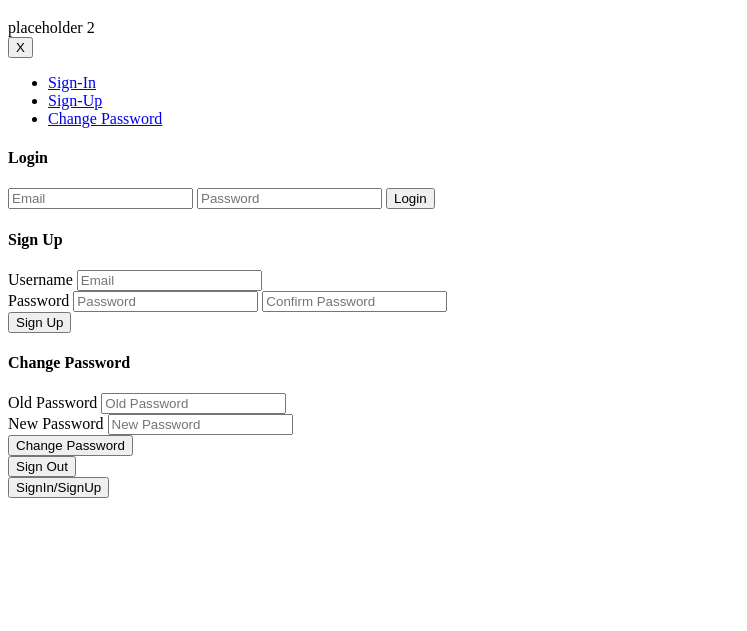
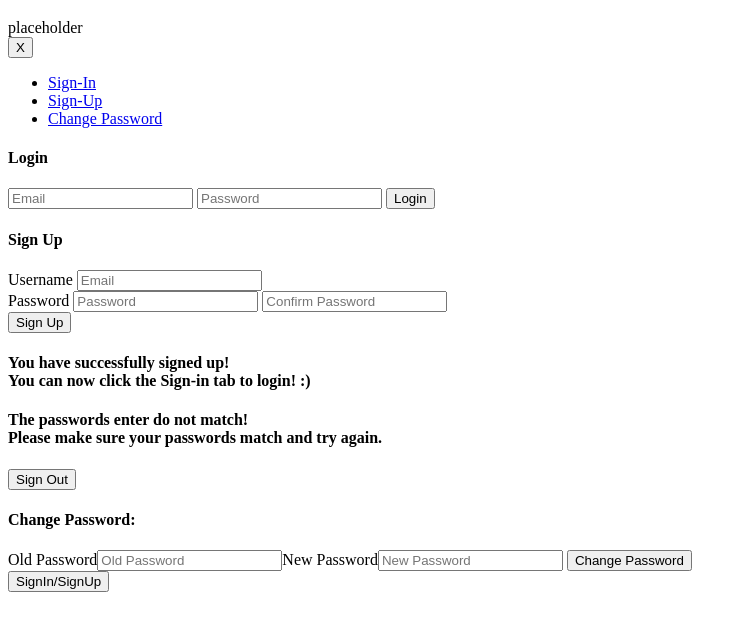
Before and after one commit to RobelsiTejada/FantasySportsLeague, a website: page index.html in a window 1280 px wide. Shown: the part 141-772 px from the top of the page, without its empty margins (0-747 px from the left). Drawn offline with Linux system fonts and the light colour scheme; a web font is replaced by a local one.

Commit message:
Updating files

```diff
--- a/assets/scripts/auth/ui.js
+++ b/assets/scripts/auth/ui.js
@@ -20,6 +20,8 @@ const changePasswordSuccess = () => {
 const signUpSuccess = (data) => {
   $('#checkout').show()
   $('#newuser').hide()
+  $('#newuser2').show()
+  $('#newusererror').show()
 }
 
 const success = (data) => {
--- a/assets/scripts/index.js
+++ b/assets/scripts/index.js
@@ -17,6 +17,6 @@ const authEvents = require('./auth/events.js')
 
 // On document ready
 $(() => {
-  $('#authenticate').hide()
+  $('#checkout').hide()
   authEvents.addHandlers()
 })
--- a/index.html
+++ b/index.html
@@ -26,7 +26,7 @@
   <br><br><br><br>
   <h1 class="banner">Sports Fantasy Leagues</h1>
 
-  <div> placeholder 2
+  <div> placeholder
   </div>
 
   <div class="modal fade location modal-content" id="access">
@@ -67,18 +67,18 @@
                 <input type="password" name="credentials[password_confirmation]" value="" placeholder="Confirm Password" class="form-control"><br>
                 <button type="submit" class="btn btn-primary" name="button">Sign Up</button>
               </div>
-            </form>
-          </div>
-
-          <div class="tab-pane" id="newpassword">
-            <form id="change-password">
-              <div class="form-group">
-                <h4>Change Password</h4>
-                <label for="">Old Password</label>
-                <input type="password" name="passwords[old]" placeholder="Old Password" class="form-control"><br>
-                <label for="">New Password</label>
-                <input type="password" name="passwords[new]" placeholder="New Password" class="form-control"><br>
-                <button type="submit" class="btn btn-primary" name="submit">Change Password</button>
+              <div id="newuser2">
+                <h4>You have successfully signed up!
+                  <br>
+                  You can now click the Sign-in tab to login! :)
+                </h4>
+              </div>
+              <div id="newusererror">
+              <h4>
+                The passwords enter do not match!
+                <br>
+                Please make sure your passwords match and try again.
+              </h4>
               </div>
             </form>
           </div>
@@ -97,7 +97,16 @@
     <div class="container">
       <div>
         <form id="sign-out">
-          <button class="btn btn-primary position-modal signout" id="checkout">Sign Out</button>
+          <button class="btn btn-primary" id="checkout">Sign Out</button>
+        </form>
+      </div>
+      <div class="tab-pane" id="newpassword">
+        <form id="change-password">
+          <div class="form-group">
+            <h4>Change Password:</h4><label for="">Old Password</label><input type="password" name="passwords[old]" placeholder="Old Password" class="form-control"><label for="">New Password</label><input type="password" name="passwords[new]" placeholder="New Password" class="form-control">
+            <button
+              type="submit" class="btn btn-primary" name="submit">Change Password</button>
+          </div>
         </form>
       </div>
       <div>
```
